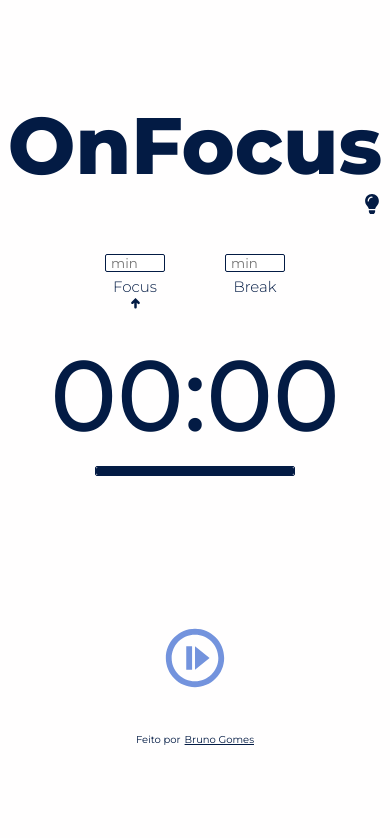
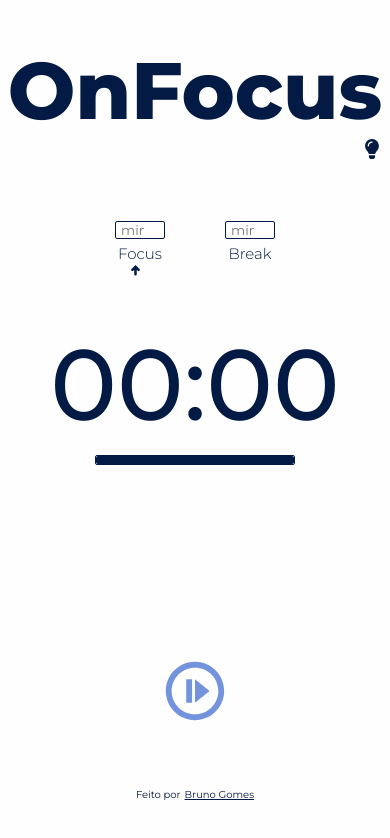
Before and after one commit to devbrunogomes/pomodoro-timer, a React (Create React App) app: page / in a window 390 px wide. Shown: the top 838 px of the page. Built offline with nearby package versions, Linux system fonts and the light colour scheme.

Commit message:
new justify content value and link to portfolio

```diff
--- a/src/components/Timer/Timer.jsx
+++ b/src/components/Timer/Timer.jsx
@@ -310,7 +310,7 @@ export const Timer = () => {
         <footer>
           <span>
             Feito por
-            <a href="" target="_blank">
+            <a href="https://devbrunogomes.vercel.app/" target="_blank">
               Bruno Gomes
             </a>
           </span>
--- a/src/components/Timer/timer.css
+++ b/src/components/Timer/timer.css
@@ -7,7 +7,7 @@ main {
 .container {
   display: flex;
   align-items: center;
-  justify-content: center;
+  justify-content: space-evenly;
   flex-direction: column;
   /* width: 100vw; */
   height: calc(100vh - 1px);
@@ -156,6 +156,13 @@ main {
   color: rgb(0, 0, 0);
 }
 
+@media screen and (max-width: 415px) {
+  /* Para melhor responsividade em dispositivos pequenos */
+  .menuOptions form div input {
+    width: 5rem;
+  }
+}
+
 .menuOptions .arrow {
   transition: transform 0.5s ease-in-out;
   margin: 0 auto;
```
